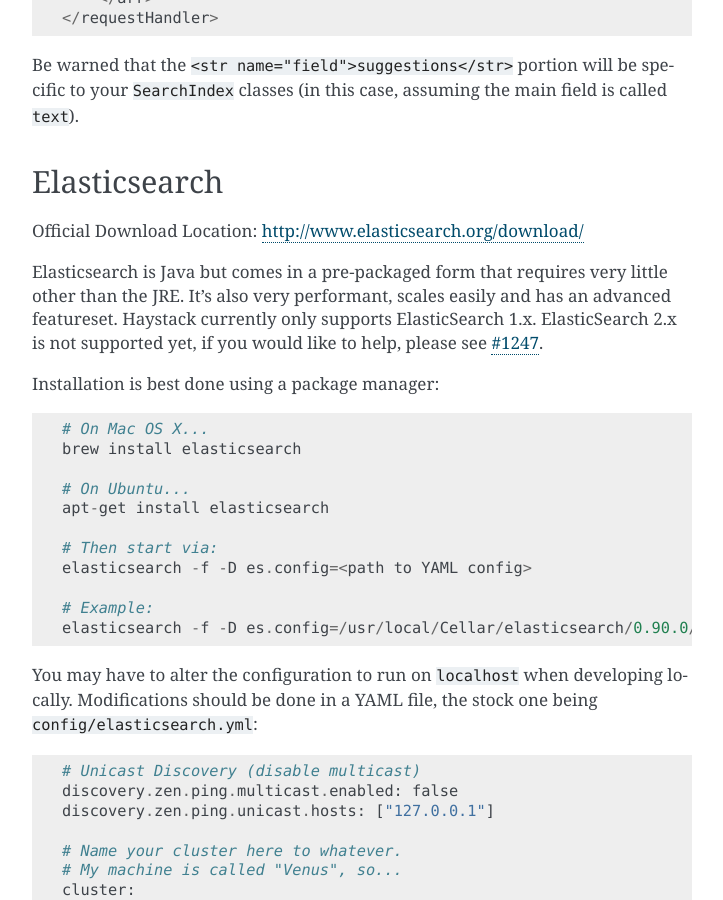
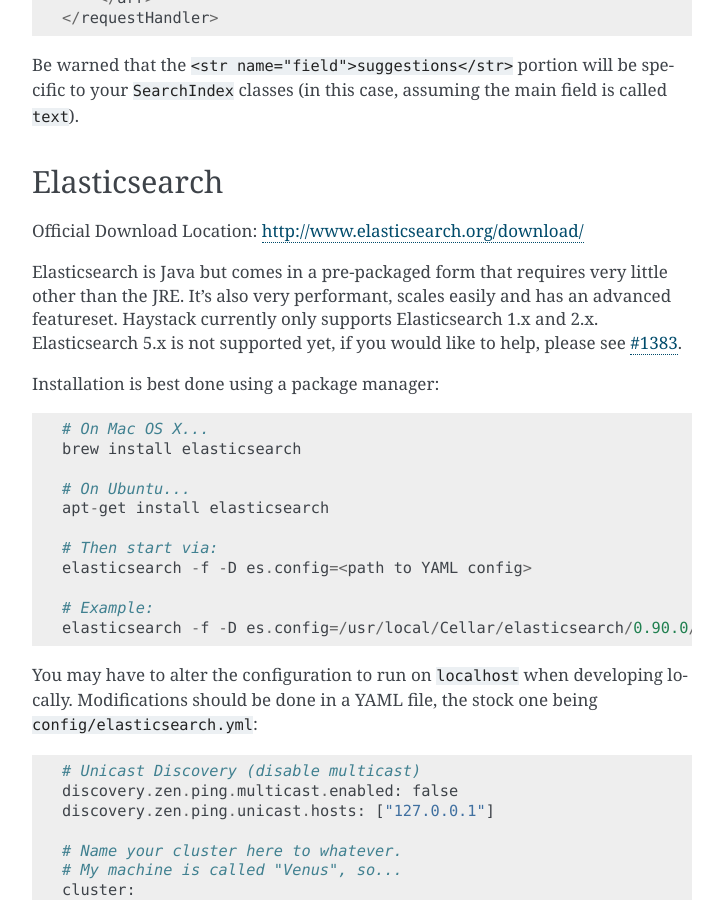
Before and after one commit to marlowe2332/reinforcement, a Sphinx documentation site: the page built from docs/installing_search_engines.rst, in a window 1280 px wide and 900 px high, scrolled down 2302 px. Shown: the whole window, without its empty margins (388-1111 px from the left). Built offline with Sphinx 7.4.7, drawn with Linux system fonts in a browser that asks for light colours.

Commit message:
Docs: update Elasticsearch support status

```diff
--- a/README.rst
+++ b/README.rst
@@ -10,7 +10,7 @@ API that allows you to plug in different search backends (such as Solr_,
 Elasticsearch_, Whoosh_, Xapian_, etc.) without having to modify your code.
 
 .. _Solr: http://lucene.apache.org/solr/
-.. _Elasticsearch: http://elasticsearch.org/
+.. _Elasticsearch: https://www.elastic.co/products/elasticsearch
 .. _Whoosh: https://bitbucket.org/mchaput/whoosh/
 .. _Xapian: http://xapian.org/
 
--- a/docs/backend_support.rst
+++ b/docs/backend_support.rst
@@ -50,7 +50,7 @@ Elasticsearch
 * Stored (non-indexed) fields
 * Highlighting
 * Spatial search
-* Requires: elasticsearch-py > 1.0 & Elasticsearch 1.0+ (Neither Elasticsearch 2.X `#1247 <https://github.com/django-haystack/django-haystack/issues/1247>`_ nor Elasticsearch 5.X `#1383 <https://github.com/django-haystack/django-haystack/issues/1383>`_ are supported yet.)
+* Requires: `elasticsearch <https://pypi.python.org/pypi/elasticsearch>`_ 1.x or 2.x. Elasticsearch 5.X is currently unsupported: see `#1383 <https://github.com/django-haystack/django-haystack/issues/1383>`_.
 
 Whoosh
 ------
--- a/docs/installing_search_engines.rst
+++ b/docs/installing_search_engines.rst
@@ -114,9 +114,9 @@ Official Download Location: http://www.elasticsearch.org/download/
 
 Elasticsearch is Java but comes in a pre-packaged form that requires very
 little other than the JRE. It's also very performant, scales easily and has
-an advanced featureset. Haystack currently only supports ElasticSearch 1.x.
-ElasticSearch 2.x is not supported yet, if you would like to help, please see
-`#1247 <https://github.com/django-haystack/django-haystack/issues/1247>`_.
+an advanced featureset. Haystack currently only supports Elasticsearch 1.x and 2.x.
+Elasticsearch 5.x is not supported yet, if you would like to help, please see
+`#1383 <https://github.com/django-haystack/django-haystack/issues/1383>`_.
 
 Installation is best done using a package manager::
 
--- a/docs/searchqueryset_api.rst
+++ b/docs/searchqueryset_api.rst
@@ -304,7 +304,7 @@ Example::
 
     # For SOLR (setting f.author.facet.*; see http://wiki.apache.org/solr/SimpleFacetParameters#Parameters)
     SearchQuerySet().facet('author', mincount=1, limit=10)
-    # For ElasticSearch (see http://www.elasticsearch.org/guide/reference/api/search/facets/terms-facet.html)
+    # For Elasticsearch (see http://www.elasticsearch.org/guide/reference/api/search/facets/terms-facet.html)
     SearchQuerySet().facet('author', size=10, order='term')
 
 In the search results you get back, facet counts will be populated in the
```
